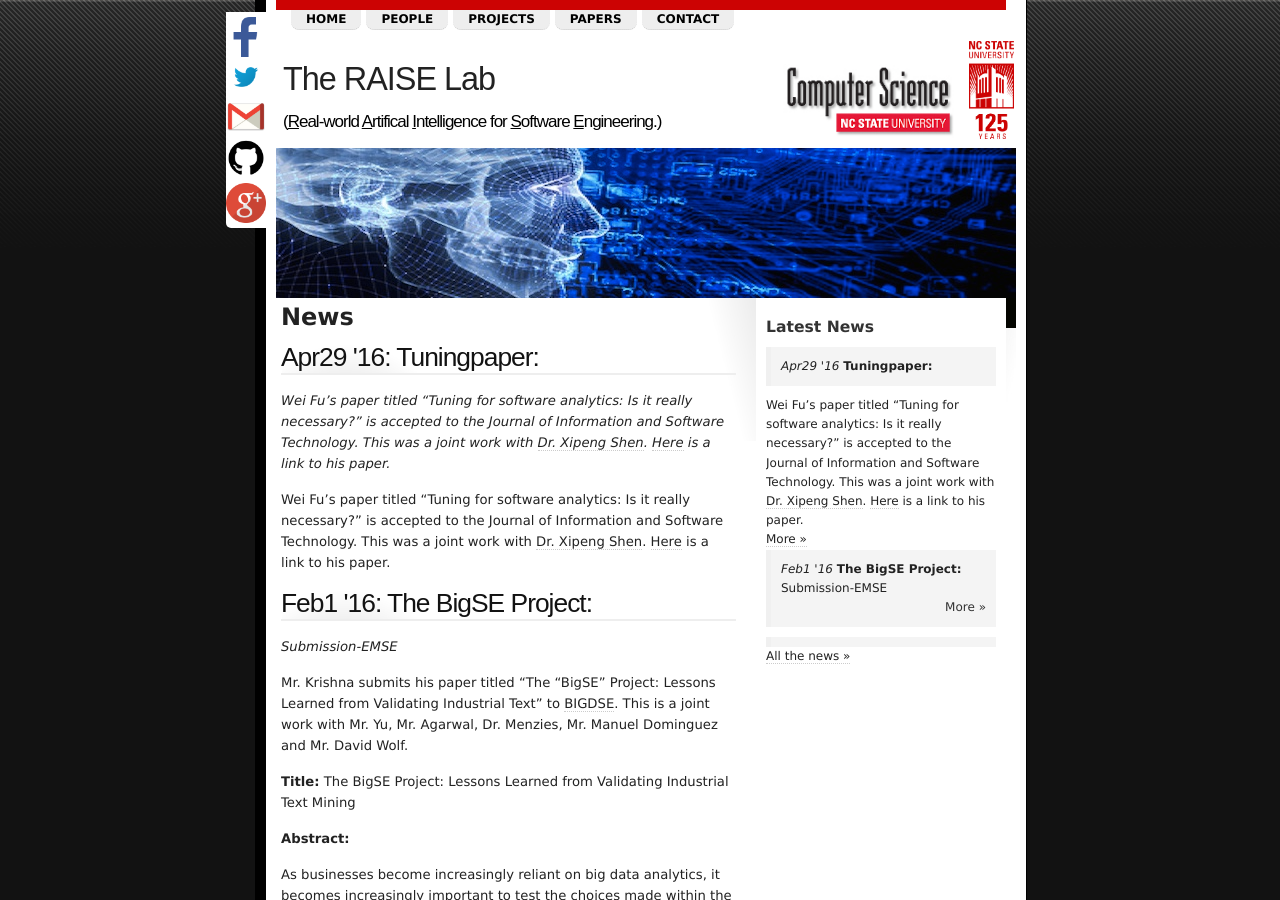
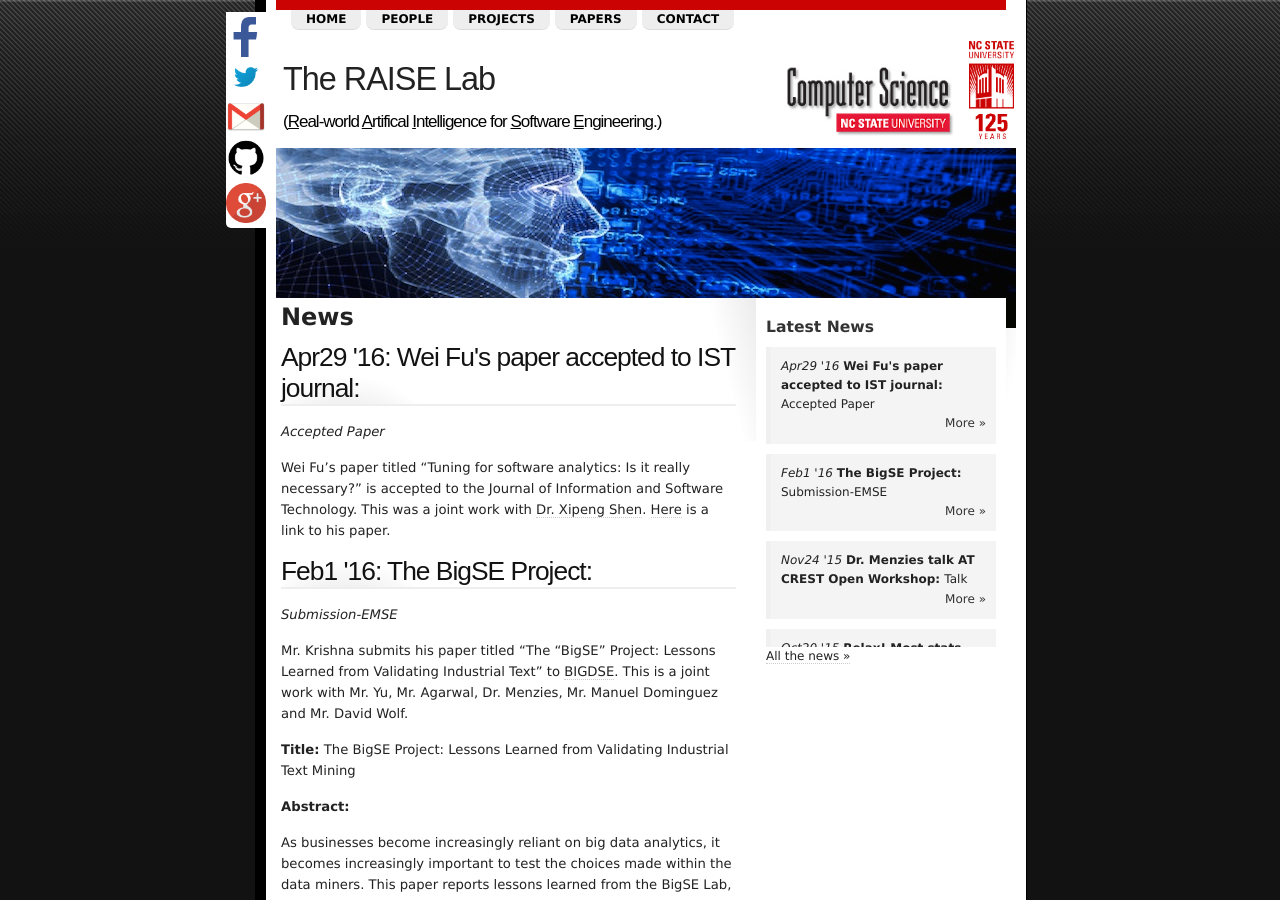
Before and after one commit to ai-se/ai-se.github.io, a Jekyll site: the page built from news/index.html, in a window 1280 px wide and 900 px high. Built offline with Jekyll 4.4.1, drawn with Linux system fonts in a browser that asks for light colours; Markdown is read by kramdown in place of the engine named in the settings; comment, search, counter and statistics services are not loaded.

Commit message:
Update 2016-04-29-TuningPaper.md

```diff
--- a/news/_posts/2016-04-29-TuningPaper.md
+++ b/news/_posts/2016-04-29-TuningPaper.md
@@ -1,2 +1,9 @@
+---
+layout: page
+title: Wei Fu's paper accepted to IST journal
+author: Admin
+excerpt: Accepted Paper
+---
+
 Wei Fu's paper titled "Tuning for software analytics: Is it really necessary?" is accepted to the Journal of Information and Software Technology.
 This was a joint work with [Dr. Xipeng Shen](http://people.engr.ncsu.edu/xshen5/). [Here](http://www.sciencedirect.com/science/article/pii/S0950584916300738) is a link to his paper.
```
